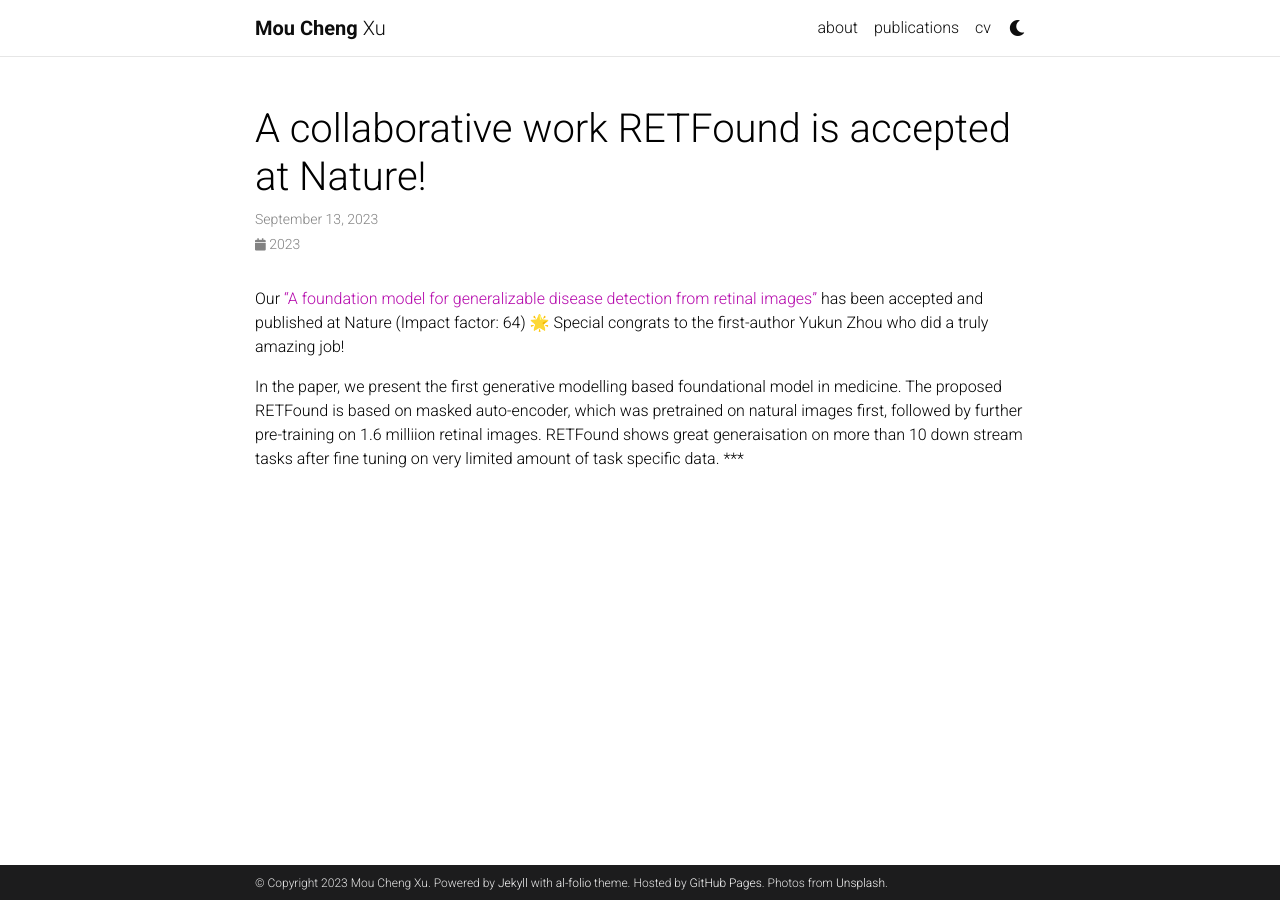
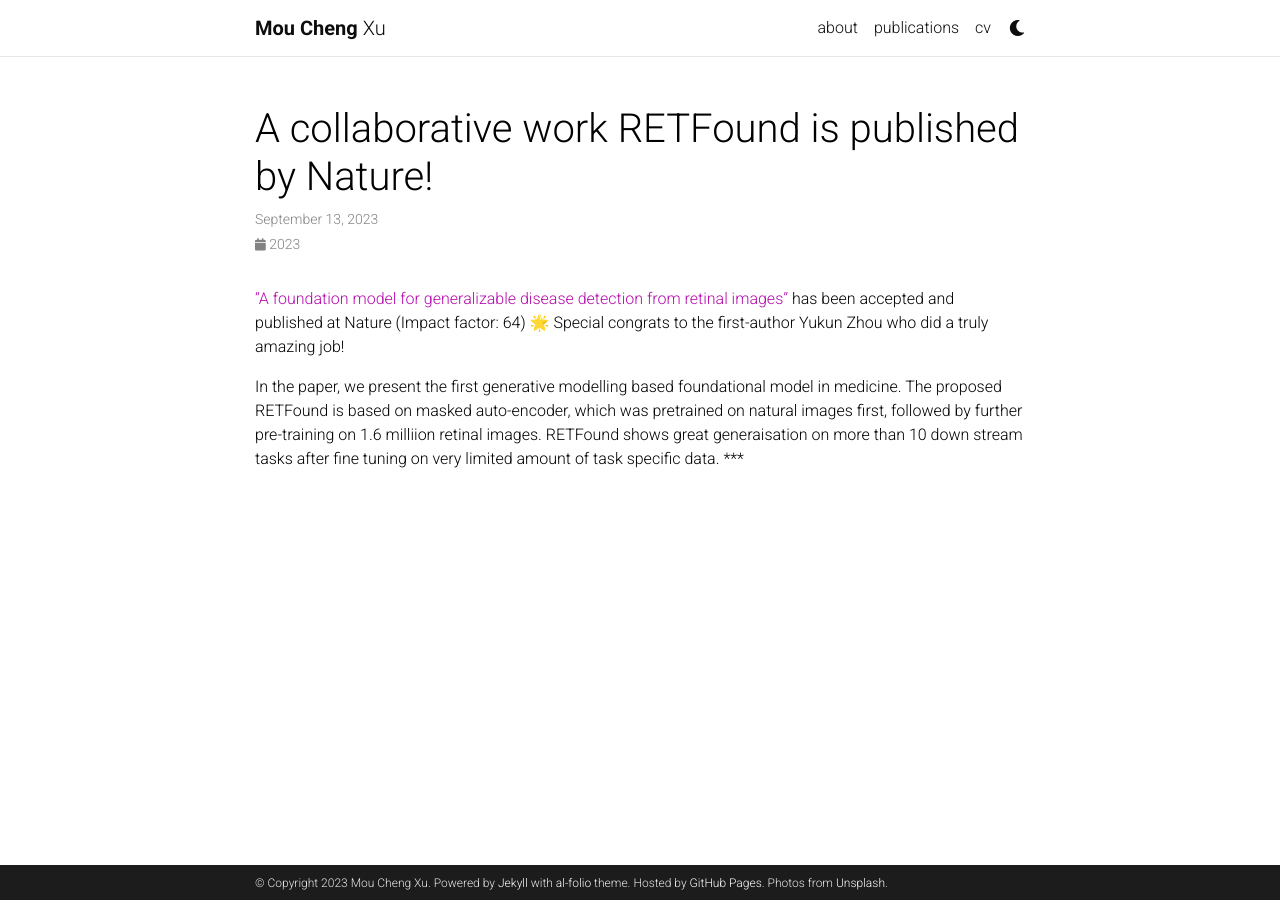
Before and after one commit to moucheng2017/moucheng2017.github.io, a Jekyll site: the page built from _news/retfound.md, in a window 1280 px wide. Built offline with Jekyll 4.4.1, drawn with Linux system fonts in a browser that asks for light colours; emoji names are drawn with the system emoji font; comment, search, counter and statistics services are not loaded; a style sheet for code colours, icons or effects is not loaded.

Commit message:
Update retfound.md

```diff
--- a/_news/retfound.md
+++ b/_news/retfound.md
@@ -1,12 +1,12 @@
 ---
 layout: post
-title: A collaborative work RETFound is accepted at Nature!
+title: A collaborative work RETFound is published by Nature!
 date: 2023-09-13 16:11:00-0400
 inline: false
 related_posts: false
 ---
 
-Our <a href="[https://conferences.miccai.org/2022/papers/066-Paper2505.html](https://www.nature.com/articles/s41586-023-06555-x)">"A foundation model for generalizable disease detection from retinal images"</a> has been accepted and published at Nature (Impact factor: 64) :star2: Special congrats to the first-author Yukun Zhou who did a truly amazing job!
+<a href="[https://conferences.miccai.org/2022/papers/066-Paper2505.html](https://www.nature.com/articles/s41586-023-06555-x)">"A foundation model for generalizable disease detection from retinal images"</a> has been accepted and published at Nature (Impact factor: 64) :star2: Special congrats to the first-author Yukun Zhou who did a truly amazing job!
 
 In the paper, we present the first generative modelling based foundational model in medicine. The proposed RETFound is based on masked auto-encoder, which was pretrained on natural images first, followed by further pre-training on 1.6 milliion retinal images. RETFound shows great generaisation on more than 10 down stream tasks after fine tuning on very limited amount of task specific data.
 ***
```
